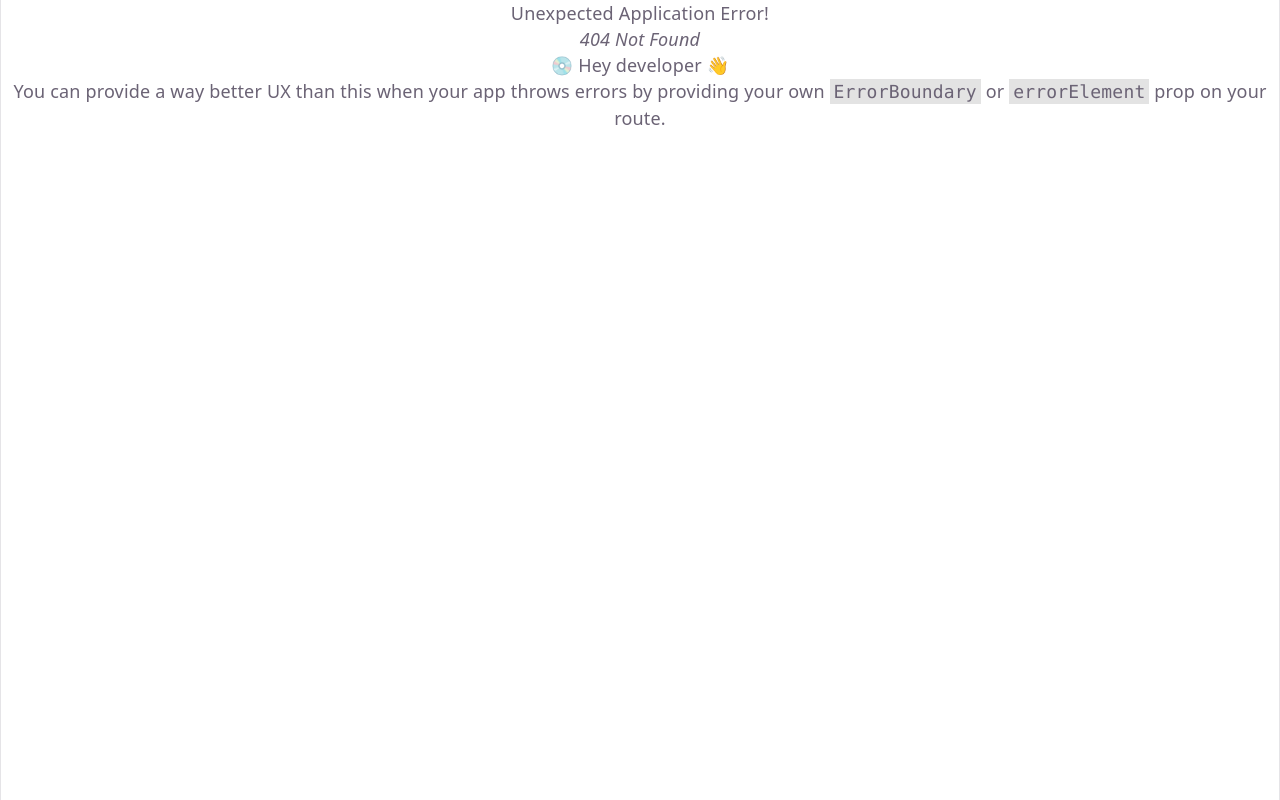
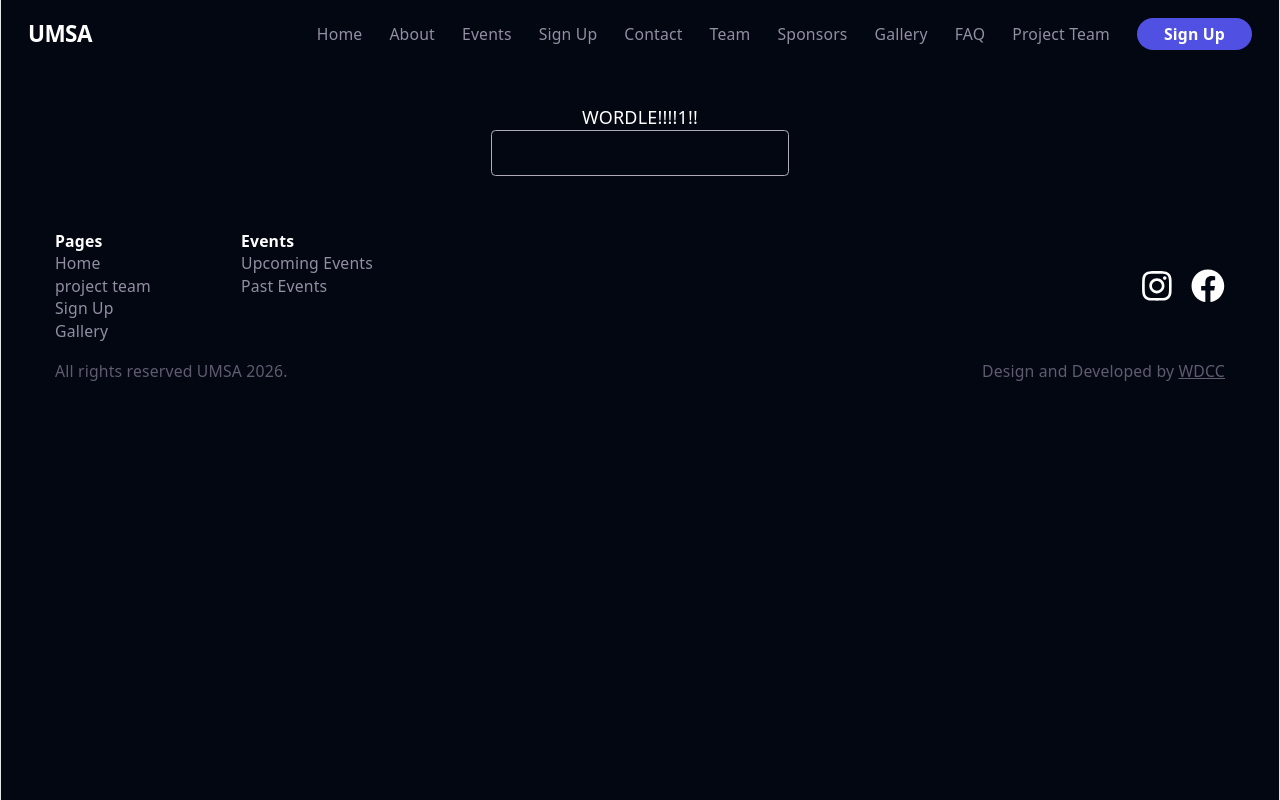
Before and after one commit to UoaWDCC/umsa, a React (Vite) app in the folder client/: page /wordle in a window 1280 px wide. Before the commit this address had no page. Built offline with nearby package versions, Linux system fonts and the light colour scheme.

Commit message:
fix: changed WORLDE to WORDLE smh terrence

```diff
--- a/client/src/main.tsx
+++ b/client/src/main.tsx
@@ -17,7 +17,7 @@ import Contact from "./pages/Contact";
 import Sponsors from "./pages/Sponsors";
 import FAQ from "./pages/Frequent-Asked-Question";
 import About from "./pages/About";
-import Worlde from "./pages/Worlde"
+import Wordle from "./pages/Wordle"
 
 {
   /* project team imports */
@@ -51,7 +51,7 @@ const router = createBrowserRouter([
       { path: "contact", element: <Contact /> },
       { path: "sponsors", element: <Sponsors /> },
       { path: "about", element: <About /> },
-      { path: "worlde", element: <Worlde />}
+      { path: "wordle", element: <Wordle />}
     ],
   },
 ]);
--- /dev/null
+++ b/client/src/pages/Wordle.tsx
@@ -0,0 +1,8 @@
+export default function Wordle() {
+    return (
+    <>
+    <h1>WORDLE!!!!1!!</h1>
+    <input className="border border-gray-300 rounded py-2 px-4" />
+    </>
+    )
+}
--- a/client/src/pages/Worlde.tsx
+++ /dev/null
@@ -1,7 +0,0 @@
-export default function Worlde() {
-    return (
-    <>
-    <p>Hi</p>
-    </>
-    )
-}
```
